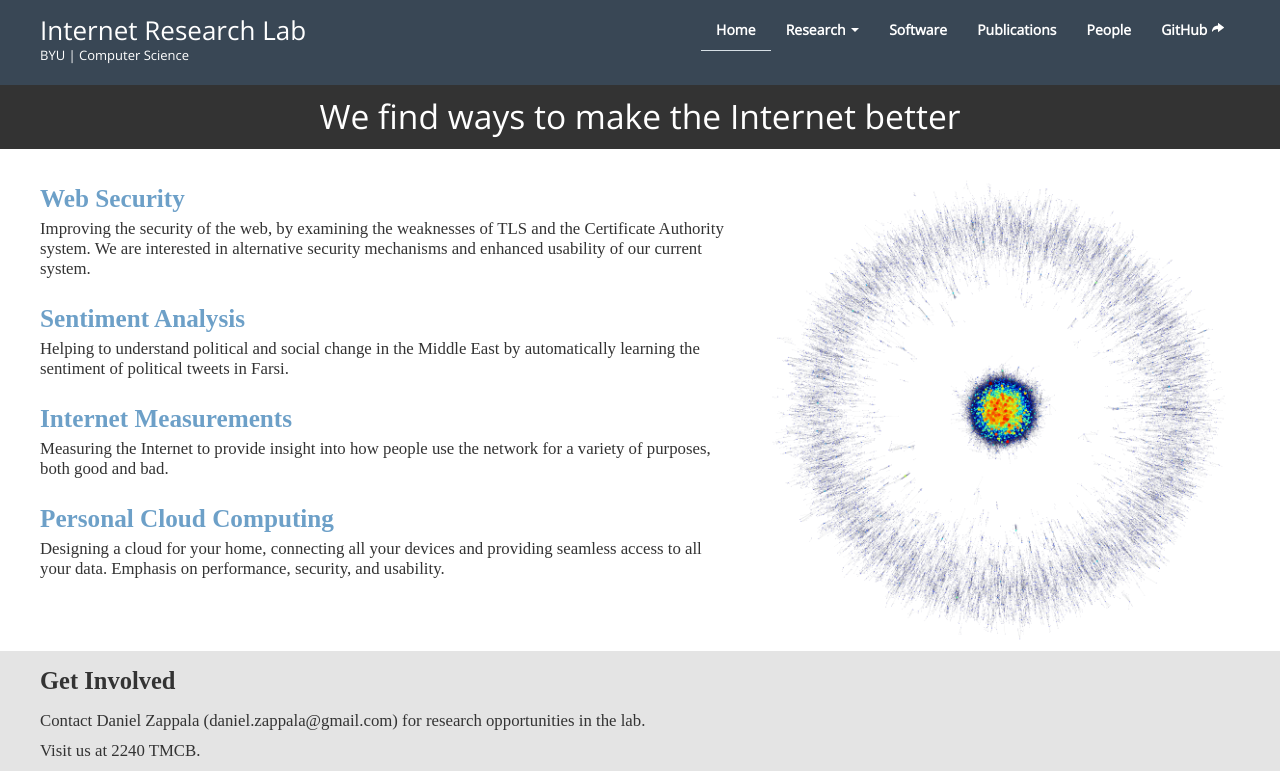
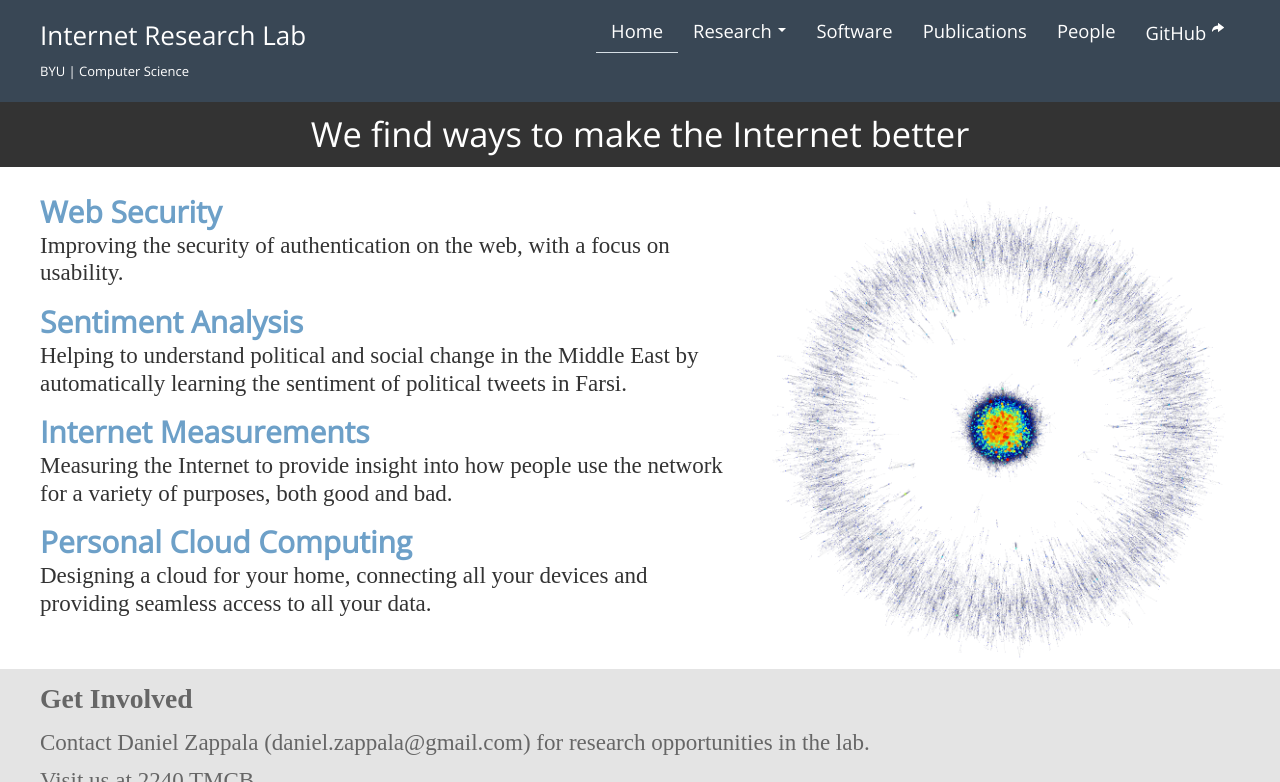
Before and after one commit to byu-ilab/ilab-web, a Flask app: page / in a window 1280 px wide. Shown: the top 782 px of the page. Run offline with Flask 2, Linux system fonts and the light colour scheme; some libraries are stand-ins or nearby versions.

Commit message:
Revised research pages and updates to style.

```diff
--- a/static/css/app.css
+++ b/static/css/app.css
@@ -2,6 +2,9 @@
 
 body {
     font-family: 'Volkorn', serif;
+    font-size: 23px;
+    line-height: 1.2;
+    color: #333;
 }
 
 .container {
@@ -12,12 +15,15 @@ body {
 
 .breadcrumbs {
     padding-top: 5px;
+    font-size: 0.75em;
+
 }
 
 /* Menu */
 
 .navbar {
     font-family: "Open Sans", "Helvetica Neue","Helvetica",Arial,Verdana,sans-serif;
+    font-size: 0.8em;
 }
 
 .navbar .brand {
@@ -37,6 +43,7 @@ body {
 
 .nav a {
     text-decoration: none;
+    font-weight: normal;
 }
 
 .navbar {
@@ -161,12 +168,14 @@ a:hover {
 
 .title {
     text-align: center;
-    font-size: 1em;
-    line-height: 1.1em;
+    font-size: 1.5em;
+    line-height: 1em;
     font-weight: normal;
     color: white;
     padding: 5px;
+    margin: 10px;
 }
+
 
 .project-title {
     font-size: 1.2em;
@@ -182,7 +191,7 @@ a:hover {
 /* Footer */
 
 #footer {
-    padding-top: 10px;
+    padding-top: 25px;
 }
 
 #footer a {
@@ -192,6 +201,8 @@ a:hover {
 
 #license {
     margin-top: 4px;
+    font-size: 0.7em;
+    font-weight: 100;
 }
 
 /* GitHub ribbon */
@@ -235,27 +246,22 @@ a:hover {
     }
 }
 
-/* Front Page */
-
-.title {
-    text-align: center;
-    font-size: 2em;
-    line-height: 1em;
-    font-weight: normal;
-}
-
 /* Misc */
 
 h1 {
     font-family: "Open Sans", "Helvetica Neue","Helvetica",Arial,Verdana,sans-serif;
-    font-size: 2em;
+    font-size: 1.3em;
     color: #666;
+    margin: 20px 0px 10px 0px;
+}
+
+h1.headline {
+    margin: 15px 0px 0px 0px;
 }
 
 h2 {
-    font-size: 1.5em;
-    font-weight: normal;
-    margin: 20px 0px 0px 0px;
+    font-size: 1.2em;
+    margin: 10px 0px;
 }
 
 h2 a {
@@ -283,6 +289,10 @@ hr {
 
 .indent {
     margin-left: 40px;
+}
+
+li {
+    line-height: 1.2;
 }
 
 .spacing li {
@@ -430,3 +440,7 @@ pre {
     background-color: #990011;
     font-weight: normal;
 }
+
+.spacing {
+    margin: 50px 0px;
+}
--- a/templates/base.html
+++ b/templates/base.html
@@ -29,10 +29,10 @@
 		  <li id="menu-home" {% if active == "index" %}class="active"{% endif %}><a href={{url_for("index")}}>Home</a></li>
 		  <li class="dropdown" id="menu-research" {% if active == "research" %}class="research"{% endif %}><a class="dropdown-toggle" data-toggle="dropdown" href="#">Research <b class="caret"></b></a>
 		    <ul class="dropdown-menu">
+		      <li><a href={{ url_for("show",directory="research",page="web-security") }}>Web Security</a></li>
+		      <li><a href={{ url_for("show",directory="research",page="sentiment-analysis") }}>Sentiment Analysis</a></li>
+		      <li><a href={{ url_for("show",directory="research",page="internet-measurements") }}>Internet Measurements</a></li>
 		      <li><a href={{ url_for("show",directory="research",page="personal-cloud") }}>Personal Cloud Computing</a></li>
-		      <li><a href={{ url_for("show",directory="research",page="sentiment-analysis") }}>Sentiment Analysis</a></li>
-		      <li><a href={{ url_for("show",directory="research",page="wireless-networks") }}>Wireless Networks</a></li>
-		      <li><a href={{ url_for("show",directory="research",page="streaming-video") }}>Streaming Video</a></li>
 		      <li><a href={{ url_for("show",directory="research",page="past-projects") }}>Past Projects</a></li>
 		    </ul>
 		  </li>
--- a/templates/index.html
+++ b/templates/index.html
@@ -3,7 +3,7 @@
 {% block page %}
 
 <div class="banner">
-  <div class="container text">
+  <div class="container">
     <div class="row-fluid"
 	 <div class="span12">
 	   <h1 class="title">We find ways to make the Internet better</h1>
@@ -12,28 +12,30 @@
 </div>
 
 <div class="white">
-  <div class="container text">
+  <div class="container">
     <div class="row-fluid">
       <div class="span7">
-	<h2><a href="research/web-security">Web Security</a></h2>
-	<p>Improving the security of the web, by examining the
-	  weaknesses of TLS and the Certificate Authority system. We
-	  are interested in alternative security mechanisms and
-	  enhanced usability of our current system.</p>
+	<h1 class="headline"><a href="research/web-security">Web Security</a></h1>
+	<p>Improving the security of authentication on the web, with a focus on
+	usability.
+	  </p>
 
-	<h2><a href="research/sentiment-analysis">Sentiment Analysis</a></h2>
+	<h1 class="headline"><a href="research/sentiment-analysis">Sentiment Analysis</a></h1>
 	<p>Helping to understand political and
 	  social change in the Middle East by automatically learning
 	  the sentiment of political tweets in Farsi.</p>
 
-	<h2><a href="research/internet-measurements">Internet Measurements</a></h2>
+	<h1 class="headline"><a href="research/internet-measurements">Internet
+	Measurements</a></h1>
 	<p>Measuring the Internet to provide insight into how people use
 	  the network for a variety of purposes, both good and bad.</p>
 
-	<h2><a href="research/personal-cloud">Personal Cloud Computing</a></h2>
+
+	<h1 class="headline"><a href="research/personal-cloud">Personal Cloud
+	Computing</a></h1>
 	<p>Designing a cloud for your home, connecting all your devices and
 	  providing seamless access to all your
-	  data. Emphasis on performance, security, and usability.</p>
+	  data.</p>
 
       </div>
       <div class="span5 top10">
@@ -43,10 +45,10 @@
 </div>
 
 <div class="light-gray">
-  <div class="container text">
+  <div class="container">
     <div class="row-fluid">
       <div class="span12">
-	<h3>Get Involved</h3>
+	<h2>Get Involved</h2>
 	<p>Contact Daniel Zappala (daniel.zappala@gmail.com) for
 	  research opportunities in the lab.</p>
 	<p>Visit us at 2240 TMCB.</p>
--- a/templates/publications.html
+++ b/templates/publications.html
@@ -10,7 +10,7 @@
   </div>
 </div>
 
-<div class="container text">
+<div class="container">
   <div class="row-fluid">
     <div class="span12">
       <ul class="spacing20">
--- a/templates/research/personal-cloud.html
+++ b/templates/research/personal-cloud.html
@@ -14,7 +14,7 @@
   </div>
 </div>
 
-<div class="container text">
+<div class="container">
   <div class="row-fluid">
     <div class="span5">
       <p>Imagine a personal cloud connecting all of your mobile and
@@ -31,7 +31,7 @@
       <p>Why aren't commercial cloud providers such as Dropbox
 	sufficient?</p>
 
-      <ul class="spacing">
+      <ul class="spacing20">
 	<li><i>Performance</i> &mdash; you can stream videos to your TV much
 	  faster from a local cloud.</li>
 	<li><i>Cost</i> &mdash; ISPs are imposing
--- a/templates/research/sentiment-analysis.html
+++ b/templates/research/sentiment-analysis.html
@@ -14,7 +14,7 @@
   </div>
 </div>
 
-<div class="container text">
+<div class="container">
   <div class="row-fluid">
     <div class="span5">
       <p>Twitter has played a prominent role in the political and
--- a/templates/research/web-security.html
+++ b/templates/research/web-security.html
@@ -14,9 +14,10 @@
   </div>
 </div>
 
-<div class="container text">
+<div class="container">
   <div class="row-fluid">
     <div class="span5">
+
       <p>Communicating securely over the Internet requires
 	authenticating the identity of a website to establish
 	trust. Currently the web uses TLS to validate digital
--- a/templates/software.html
+++ b/templates/software.html
@@ -10,7 +10,7 @@
   </div>
 </div>
 
-<div class="container text">
+<div class="container">
   <div class="row-fluid">
     <div class="span12">
       <p></p>
```
Also changed, not shown: templates/research/internet-measurements.html (+17 -4 lines), templates/research/past-projects.html (+35 -8 lines), templates/research/streaming-video.html (+18 -13 lines), templates/research/wifu.html (+14 -11 lines), templates/research/wireless-modeling.html (+30 -10 lines), templates/research/wireless-networks.html (deleted, +0 -54 lines).
